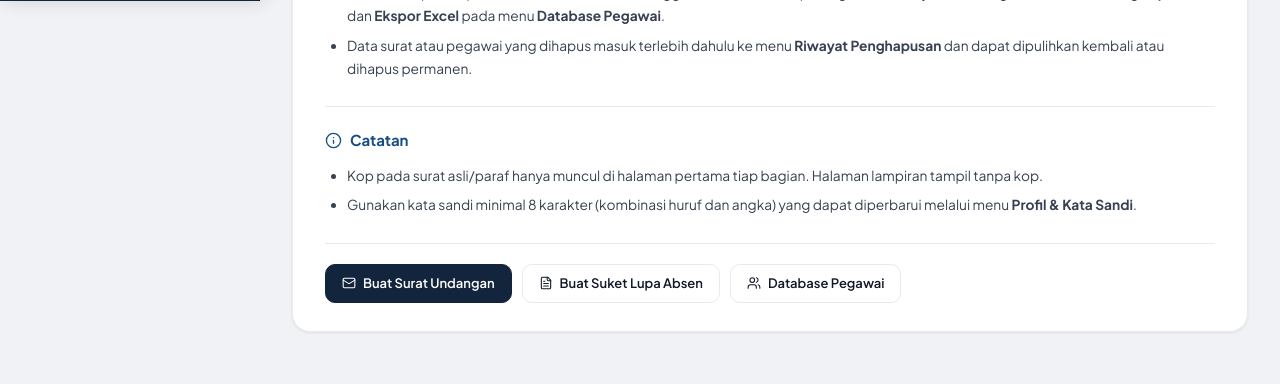
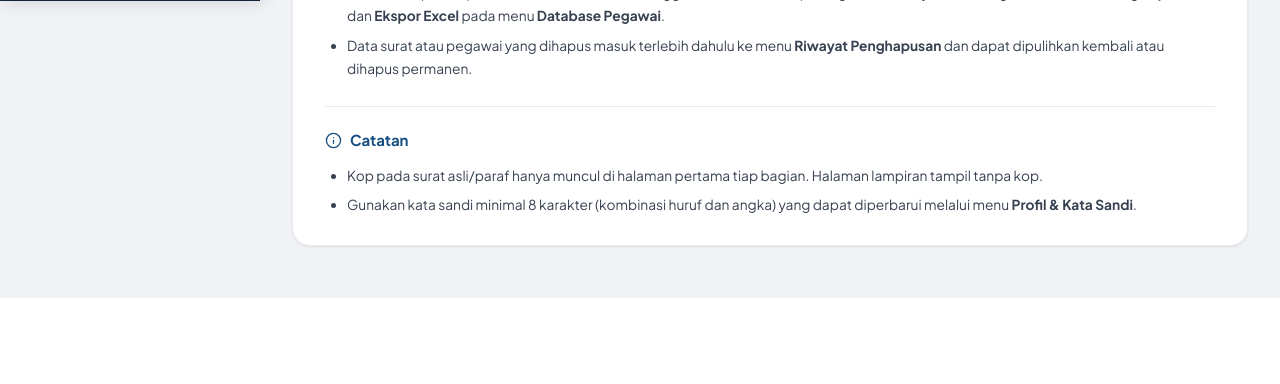
Before and after one commit to dinarridhom-commits/buat_suket, a Laravel app: page /panduan in a window 1280 px wide. Shown: the part 799-1183 px from the top of the page. After the commit the page ends 1097 px from the top, so only its background shows below. Run offline with Laravel 12, Linux system fonts and the light colour scheme; the visitor is signed in with stand-in values (Sample User, id 1); data comes from the database, SQL or seed files in the repository; data that the repository does not hold is empty.

Commit message:
ui: remove quick action buttons from Panduan page

```diff
--- a/resources/views/panduan/index.blade.php
+++ b/resources/views/panduan/index.blade.php
@@ -62,46 +62,6 @@
         color: #1f2937;
     }
 
-    .guide-actions {
-        margin-top: 26px;
-        padding-top: 20px;
-        border-top: 1px solid var(--border);
-        display: flex;
-        flex-wrap: wrap;
-        gap: 10px;
-    }
-
-    .guide-btn {
-        display: inline-flex;
-        align-items: center;
-        gap: 7px;
-        padding: 9px 16px;
-        border-radius: 10px;
-        font-size: 13px;
-        font-weight: 600;
-        text-decoration: none;
-        border: 1px solid var(--border);
-        background: #ffffff;
-        color: var(--text-main);
-        transition: all 0.16s ease;
-    }
-
-    .guide-btn:hover {
-        border-color: var(--border-hover);
-        background: var(--bg-subtle);
-    }
-
-    .guide-btn-primary {
-        background: var(--pu-navy);
-        border-color: var(--pu-navy);
-        color: #ffffff;
-    }
-
-    .guide-btn-primary:hover {
-        background: var(--pu-navy-light);
-        border-color: var(--pu-navy-light);
-    }
-
     @media (max-width: 640px) {
         .guide-card {
             padding: 20px 18px;
@@ -163,20 +123,5 @@
         </ul>
     </div>
 
-    <div class="guide-actions">
-        <a href="{{ route('surat.undangan.create') }}" class="guide-btn guide-btn-primary">
-            <x-icon name="mail" class="ui-icon-sm" />
-            <span>Buat Surat Undangan</span>
-        </a>
-        <a href="{{ route('surat.suket.create') }}" class="guide-btn">
-            <x-icon name="file-text" class="ui-icon-sm" />
-            <span>Buat Suket Lupa Absen</span>
-        </a>
-        <a href="{{ route('pegawai.index') }}" class="guide-btn">
-            <x-icon name="users" class="ui-icon-sm" />
-            <span>Database Pegawai</span>
-        </a>
-    </div>
-
 </div>
 @endsection
```
